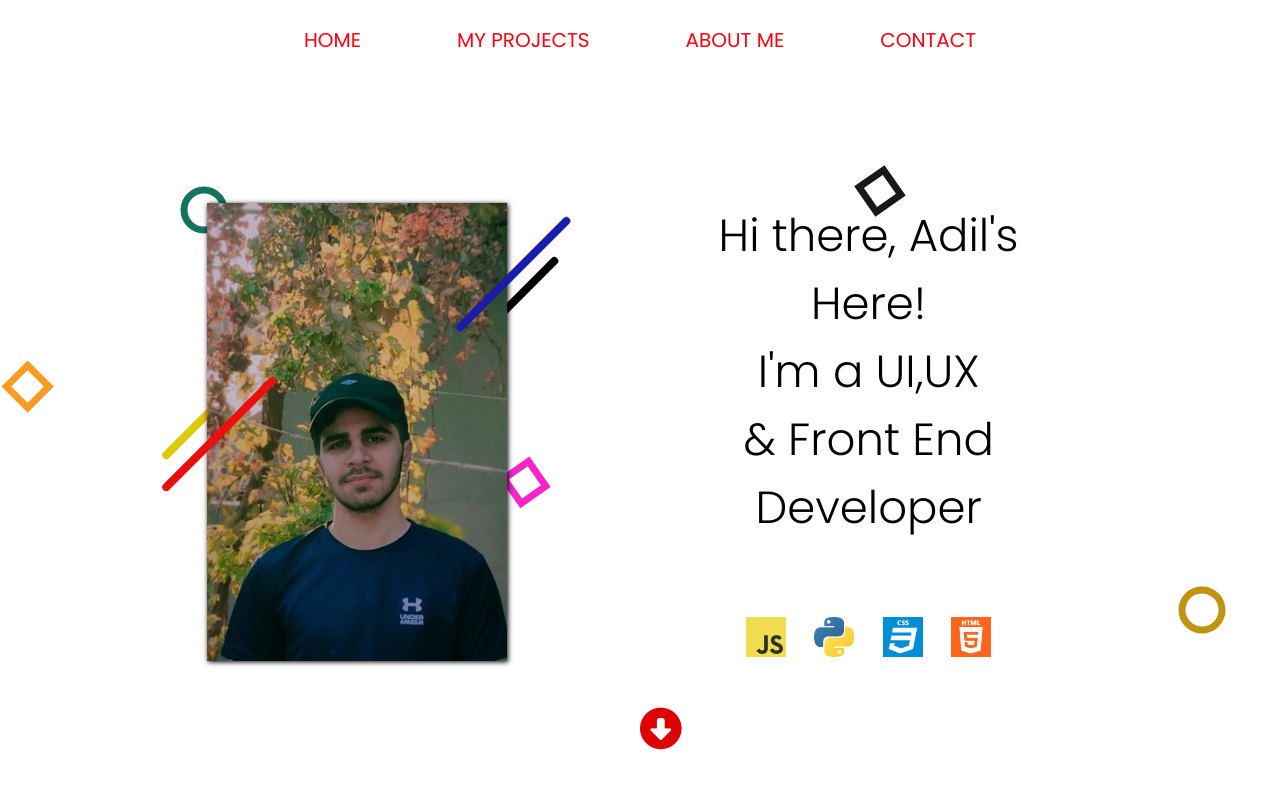
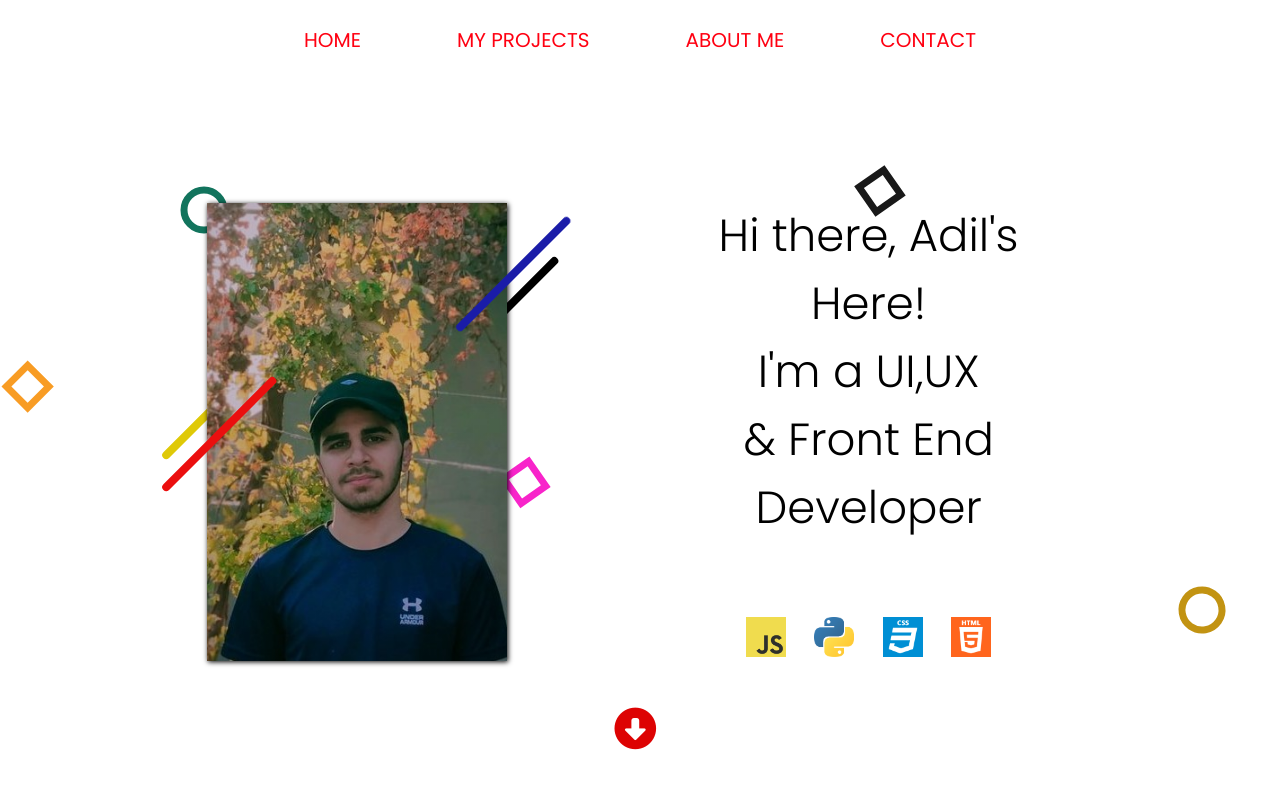
Before and after one commit to iamxadil/adil, a plain HTML site: page index.html in a window 1280 px wide. Shown: the top 800 px of the page. Drawn offline with Linux system fonts and the light colour scheme.

Commit message:
css file changed

```diff
--- a/style.css
+++ b/style.css
@@ -173,7 +173,7 @@ a {
 .next {
   position: absolute;
   top: 90%;
-  left: 50%;
+  left: 48%;
   font-size: 2.6rem;
   color: rgb(221, 3, 3);
   cursor: pointer;
```
